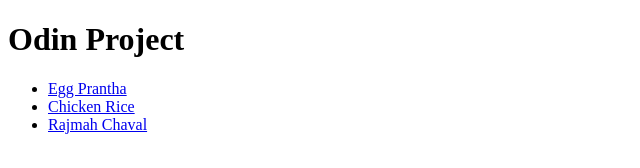
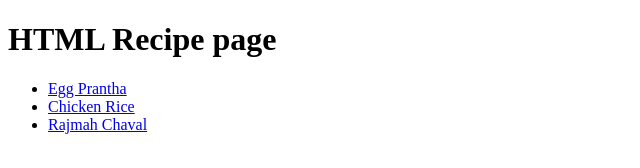
Before and after one commit to peeyushguleria/odin-recipe, a plain HTML site: page index.html in a window 1280 px wide. Shown: the whole page, without its empty margins (0-640 px from the left). Drawn offline with Linux system fonts and the light colour scheme.

Commit message:
added a tag for reaching on top of the page for the recipe pages

```diff
--- a/index.html
+++ b/index.html
@@ -7,7 +7,7 @@
     <title>OdinProject</title>
   </head>
   <body>
-    <h1>Odin Project</h1>
+    <h1>HTML Recipe page</h1>
     <ul>
       <li><a href="./recipes/egg-prantha.html">Egg Prantha</a></li>
       <li><a href="./recipes/chickenRice.html">Chicken Rice</a></li>
```
Also changed, not shown: recipes/chickenRice.html (+2 -0 lines), recipes/egg-prantha.html (+1 -0 lines), recipes/rajmahRice.html (+1 -0 lines).
